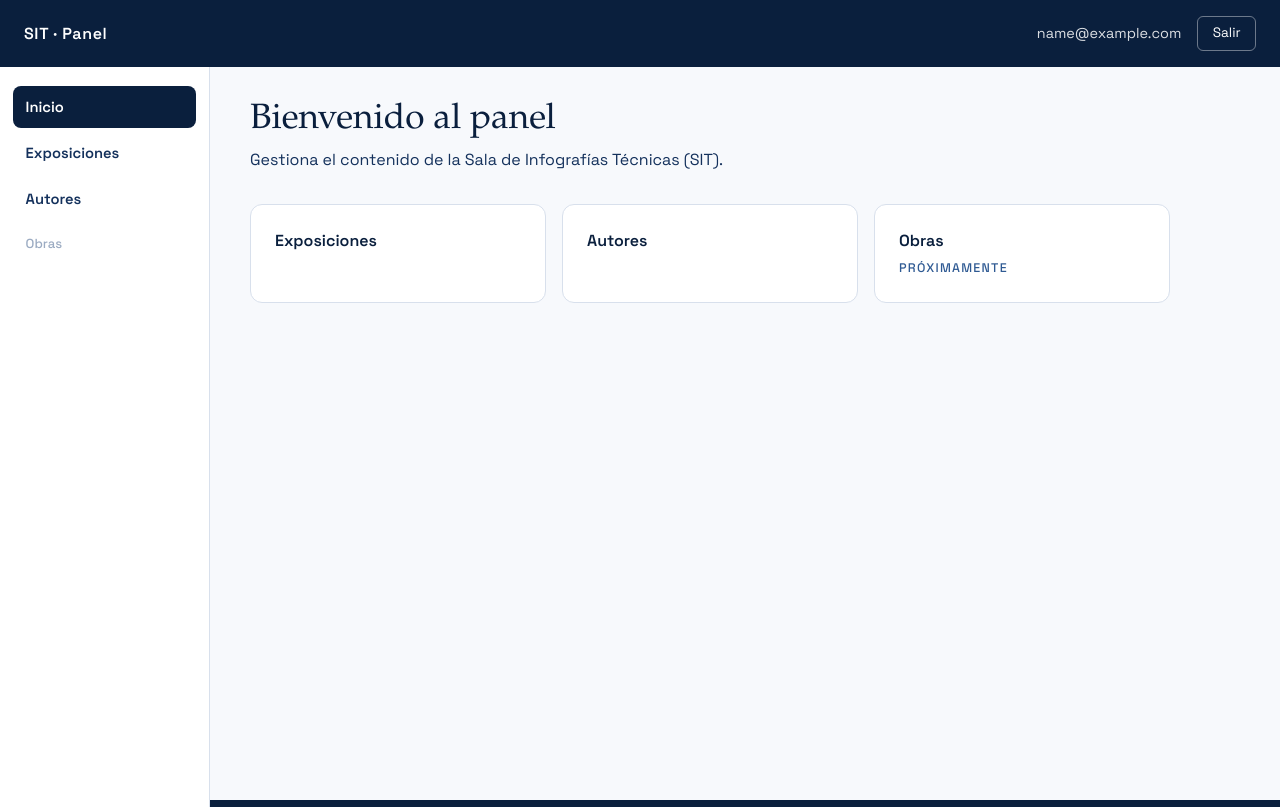
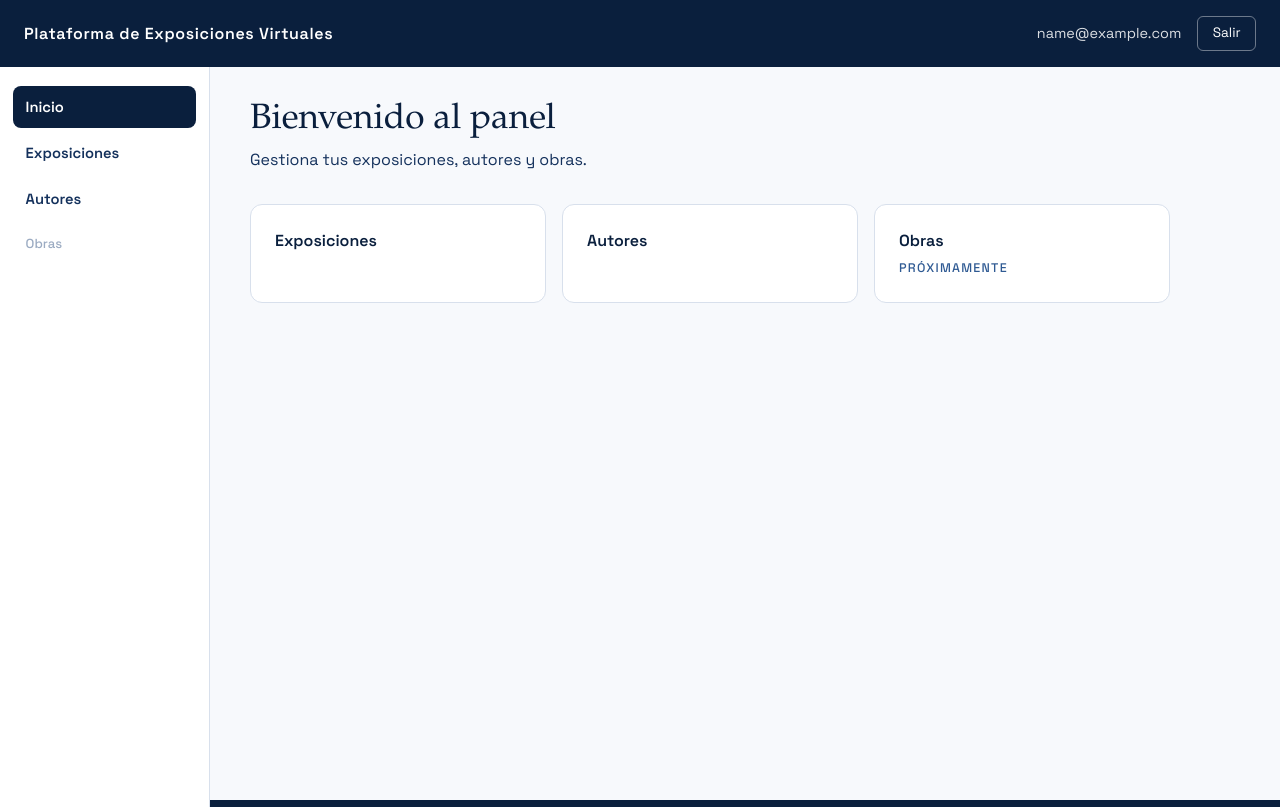
Before and after one commit to Beldic/GVA, a Flask app: page /admin/ in a window 1280 px wide. Run offline with Flask 3, Linux system fonts and the light colour scheme; the visitor is signed in with stand-in values (Sample User, id 1).

Commit message:
Rebranding: SIT -> Plataforma de Exposiciones Virtuales
- Panel de administracion (topbar, titulos, login, dashboard) y titulo/meta por
  defecto (base.html) con la nueva marca de plataforma.
- Visor 3D: en vez de la marca fija "SIT", destaca el titulo de la exposicion y
  su organizador ("por <organizador>").
- Limpieza de referencias residuales: demo de seeds, docstring de modelos y
  comentario de admin.css.

Co-Authored-By: Claude Opus 4.8 <noreply@anthropic.com>

```diff
--- a/backend/app/models/__init__.py
+++ b/backend/app/models/__init__.py
@@ -1,4 +1,4 @@
-"""Modelos del dominio de la Sala de Infografías Técnicas (SIT).
+"""Modelos del dominio de la Plataforma de Exposiciones Virtuales.
 
 Jerarquía: exposicion -> sala -> zona -> obra (>- autor). Más `usuario` para el
 panel de administración. Importar este paquete registra todos los modelos en el
--- a/backend/app/seeds.py
+++ b/backend/app/seeds.py
@@ -41,7 +41,7 @@ def sembrar_rectangular(reset: bool = False, publicar: bool = False):
         )
 
     expo = Exposicion(
-        titulo="Demostración SIT",
+        titulo="Exposición de demostración",
         slug=slug,
         descripcion="Sala rectangular de prueba (placeholders).",
         estado=ESTADO_PUBLICADA if publicar else ESTADO_BORRADOR,
--- a/backend/app/static/css/admin.css
+++ b/backend/app/static/css/admin.css
@@ -1,4 +1,4 @@
-/* Panel de administración — paleta azul/blanco SIT */
+/* Panel de administración — paleta azul/blanco */
 :root {
     --gva-azul: #0a1f3d;
     --gva-azul-medio: #14315c;
--- a/backend/app/templates/admin/_layout.html
+++ b/backend/app/templates/admin/_layout.html
@@ -1,6 +1,6 @@
 {% extends "base.html" %}
 
-{% block title %}{% block admin_title %}Panel{% endblock %} · SIT{% endblock %}
+{% block title %}{% block admin_title %}Panel{% endblock %} · Plataforma de Exposiciones Virtuales{% endblock %}
 
 {% block head %}
 <link rel="stylesheet" href="{{ url_for('static', filename='css/admin.css') }}">
@@ -10,7 +10,7 @@
 
 {% block content %}
 <header class="admin-topbar">
-    <span class="admin-brand">SIT · Panel</span>
+    <span class="admin-brand">Plataforma de Exposiciones Virtuales</span>
     <div class="admin-topbar-right">
         <span class="admin-user">{{ current_user.email }}</span>
         <form method="post" action="{{ url_for('admin.logout') }}">
--- a/backend/app/templates/admin/dashboard.html
+++ b/backend/app/templates/admin/dashboard.html
@@ -4,7 +4,7 @@
 
 {% block admin_content %}
 <h1 class="admin-h1">Bienvenido al panel</h1>
-<p class="admin-lead">Gestiona el contenido de la Sala de Infografías Técnicas (SIT).</p>
+<p class="admin-lead">Gestiona tus exposiciones, autores y obras.</p>
 
 <ul class="admin-cards">
     <li class="admin-card">
--- a/backend/app/templates/admin/login.html
+++ b/backend/app/templates/admin/login.html
@@ -1,6 +1,6 @@
 {% extends "base.html" %}
 
-{% block title %}Acceso · Panel SIT{% endblock %}
+{% block title %}Acceso · Plataforma de Exposiciones Virtuales{% endblock %}
 
 {% block head %}
 <link rel="stylesheet" href="{{ url_for('static', filename='css/admin.css') }}">
@@ -11,7 +11,7 @@
 {% block content %}
 <div class="admin-auth">
     <div class="admin-auth-card">
-        <p class="admin-eyebrow">SIT · Sala de Infografías Técnicas</p>
+        <p class="admin-eyebrow">Plataforma de Exposiciones Virtuales</p>
         <h1 class="admin-auth-title">Panel de administración</h1>
 
         {% with messages = get_flashed_messages(with_categories=true) %}
--- a/backend/app/templates/base.html
+++ b/backend/app/templates/base.html
@@ -3,8 +3,8 @@
 <head>
     <meta charset="utf-8">
     <meta name="viewport" content="width=device-width, initial-scale=1, viewport-fit=cover">
-    <title>{% block title %}Sala de Infografías Técnicas (SIT){% endblock %}</title>
-    <meta name="description" content="Sala de Infografías Técnicas (SIT): infografías pedagógicas en un espacio 3D que se recorre.">
+    <title>{% block title %}Plataforma de Exposiciones Virtuales{% endblock %}</title>
+    <meta name="description" content="Plataforma de Exposiciones Virtuales: recorre en 3D exposiciones de arte publicadas por sus organizadores.">
 
     <link rel="preconnect" href="https://fonts.googleapis.com">
     <link rel="preconnect" href="https://fonts.gstatic.com" crossorigin>
```
Also changed, not shown: backend/app/templates/gallery.html (+5 -2 lines).
